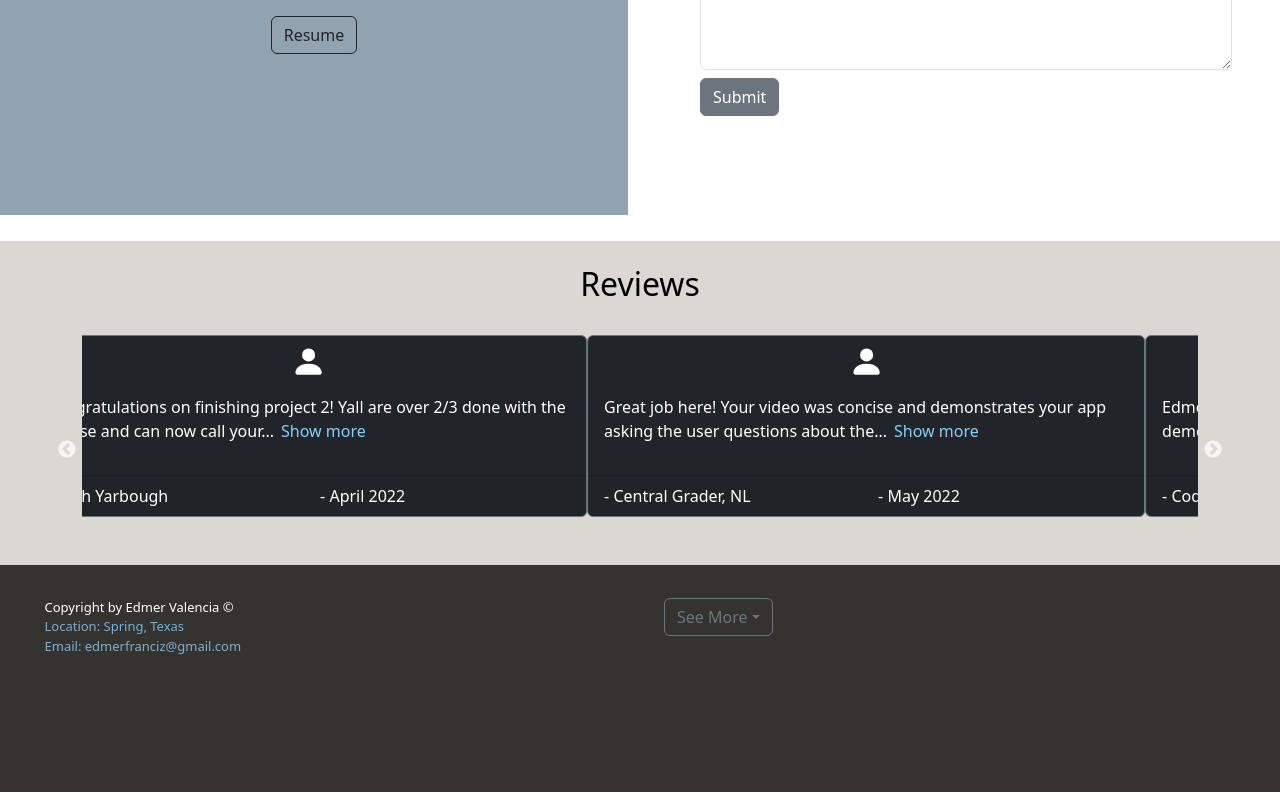
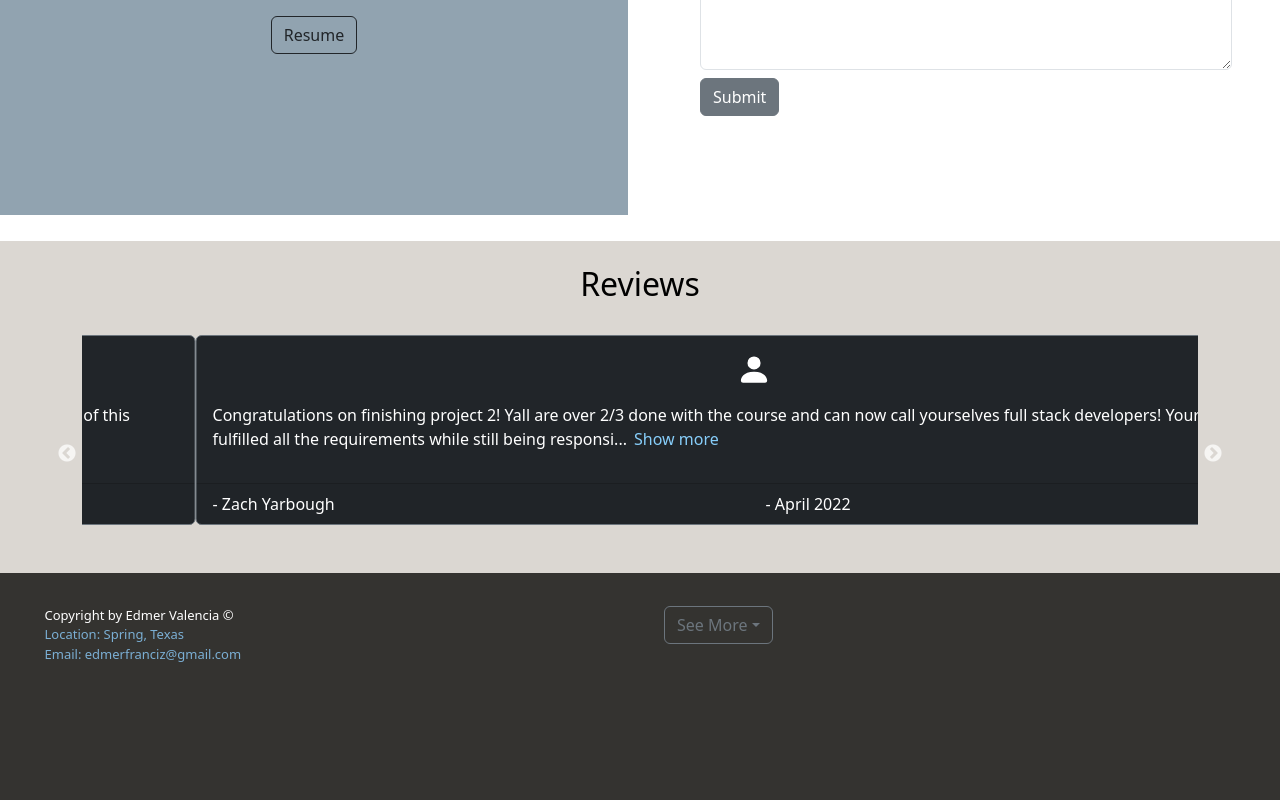
Before and after one commit to edm1001/web-dev-port, a React (Create React App) app: page / in a window 1280 px wide. Shown: the part 2988-3788 px from the top of the page. Built offline with nearby package versions, Linux system fonts and the light colour scheme.

Commit message:
edit slider

```diff
--- a/src/Components/Reviews/Reviews.js
+++ b/src/Components/Reviews/Reviews.js
@@ -80,8 +80,8 @@ const Reviews = () => {
 
     const settings = {
         infinite: true,
-        speed: 500,
-        slidesToShow: 2,
+        speed: 5000,
+        slidesToShow: 1,
         slidesToScroll: 1,
         initialSlide: 0,
         beforeChange: (current, next) => setCurrentSlide(next),
@@ -100,10 +100,10 @@ const Reviews = () => {
                             whileInView={{opacity:1, delay:1}}
                         >
                         <Card className='review-card text-white mb-5' bg='dark' border='secondary' >
-                            <i className='d-flex justify-content-center mt-2'><BsFillPersonFill size={35} /> </i>
+                            <i className='d-flex justify-content-center mt-3'><BsFillPersonFill size={35} /> </i>
                             <Card.Body>
                             <p>
-                            <ExpandableText descriptionLength={100}>
+                            <ExpandableText descriptionLength={200}>
                               {reviews.description}
                             </ExpandableText>
                             </p>
```
